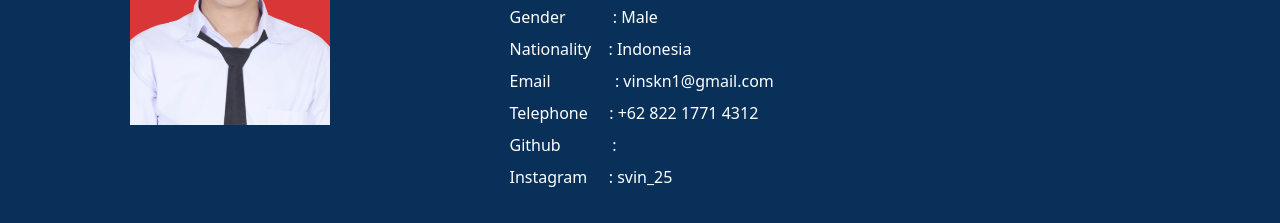
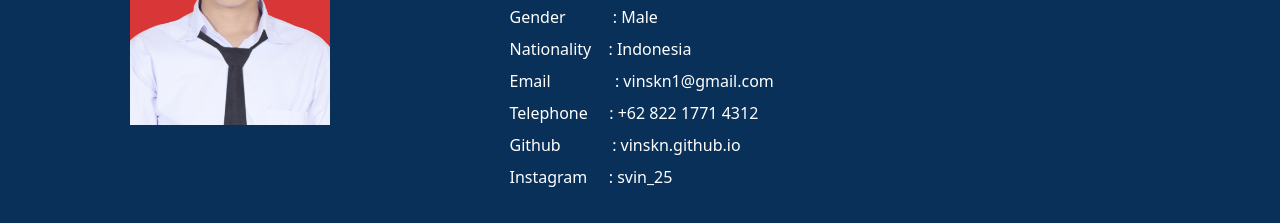
Before and after one commit to Vinskn/Vinskn.github.io, a plain HTML site: page index.html in a window 1280 px wide. Shown: the part 1025-1248 px from the top of the page. Drawn offline with nearby package versions, Linux system fonts and the light colour scheme.

Commit message:
tambah github

```diff
--- a/index.html
+++ b/index.html
@@ -108,7 +108,7 @@
                 <li class="mb-2">
                   Github
                   <div class="jarak">;;;;;;;;;;;;</div>
-                  :
+                  : vinskn.github.io
                 </li>
                 <li class="mb-2">
                   Instagram
```
